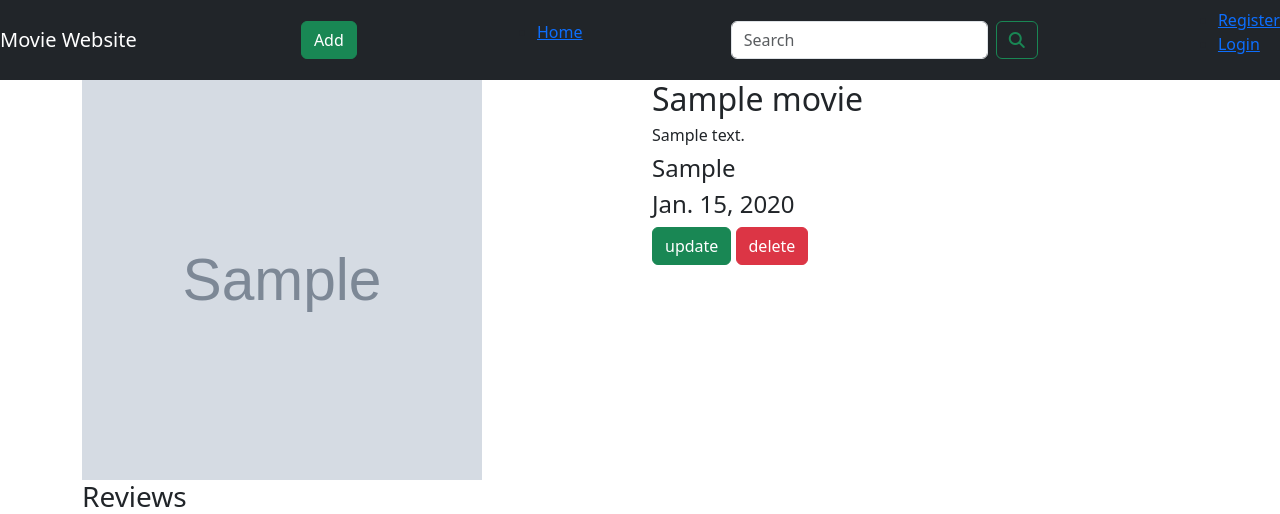
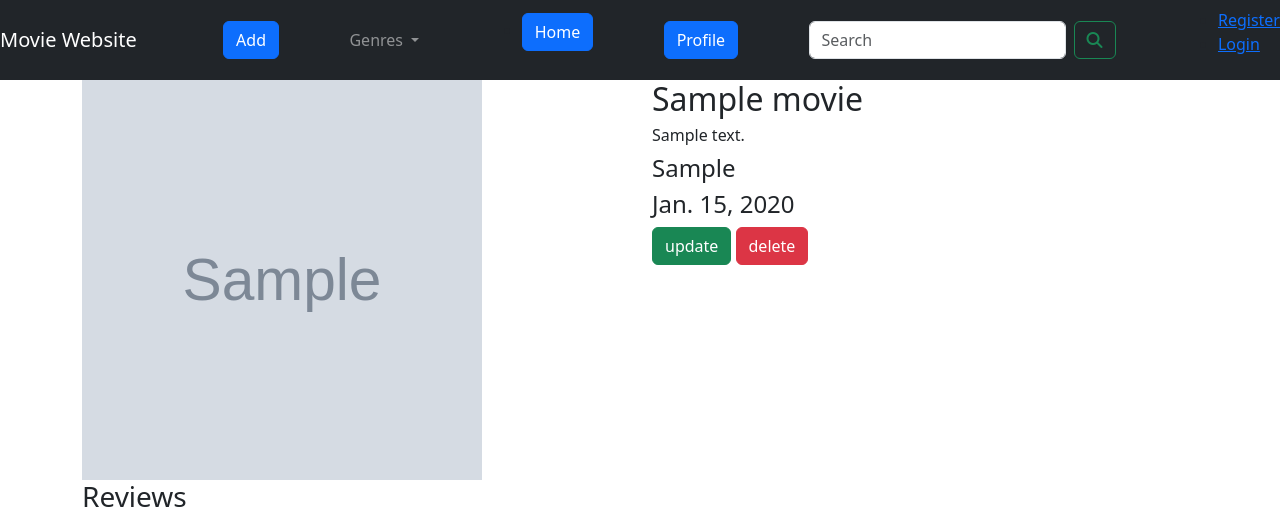
Before and after one commit to pythoninmakesinfo/moviewebsite, a Django app: page /movie/1/ in a window 1280 px wide. Shown: the top 514 px of the page. Run offline with Django 4.2, Linux system fonts and the light colour scheme; tables that the repository leaves empty hold one stand-in row (values such as "Sample post"); grey boxes marked "Sample" are stand-in pictures; some libraries are stand-ins or nearby versions.

Commit message:
Update base.html

```diff
--- a/template/base.html
+++ b/template/base.html
@@ -20,28 +20,39 @@
 <nav class="navbar navbar-dark bg-dark">
      <a class="navbar-brand" href="#">
       Movie Website
-         <a href="/add"><button class= "btn btn-success">Add</button></a>
+         <a href="/add"><button class= "btn btn-primary">Add</button></a>
 
 
+<ul class="navbar-nav">
+            <li class="nav-item dropdown">
+                <a class="nav-link dropdown-toggle" href="#" id="genresDropdown" role="button" data-toggle="dropdown" aria-haspopup="true" aria-expanded="false">
+                    Genres
+                </a>
+                <div class="dropdown-menu" aria-labelledby="genresDropdown">
+                    {% for genre in genre_list %}
+                        <a class="dropdown-item" href="{% url 'moviewebsiteapp:movies_by_genre' genre.id %}">{{ genre.name }}</a>
+                    {% endfor %}
+                </div>
+            </li>
+        </ul>
  <ul>
-        <li><a href="/">Home</a></li>
+     <li><a href="/"><button class= "btn btn-primary">Home</button></a></li>
 
             </ul>
+
+<a href="{% url 'credentials:profile' %}"><button class= "btn btn-primary">Profile</button></a>
           <form class="d-flex" action="{% url 'searchapp:searchbar' %}" method="get">
         {% csrf_token %}
     <input class="form-control me-2" type="text" placeholder="Search" name="query" aria-label="Search">
     <button class="btn btn-outline-success" type="submit"><i class="fa-solid fa-magnifying-glass"></i></button>
 </form>
-
         <ul>
-
-
     {% if user.is_authenticated %}
-									<li> hello {{user.username}}</li>
-                                    <li><a href="credentials/logout">Logout</a></li>
+        <li>Hello {{ user.username }}</li>
+        <li><a href="{% url 'credentials:logout' %}">Logout</a></li>
     {% else %}
-									<li><a href="credentials/register">Register</a></li>
-									<li><a href="credentials/login">Login</a></li>
+        <li><a href="{% url 'credentials:register' %}">Register</a></li>
+        <li><a href="{% url 'credentials:login' %}">Login</a></li>
     {% endif %}
 </ul>
 
```
Lines whose indentation alone changed are shown as unchanged.
